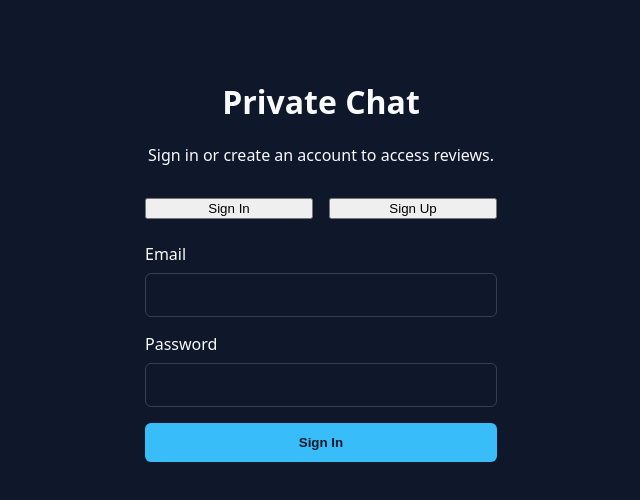
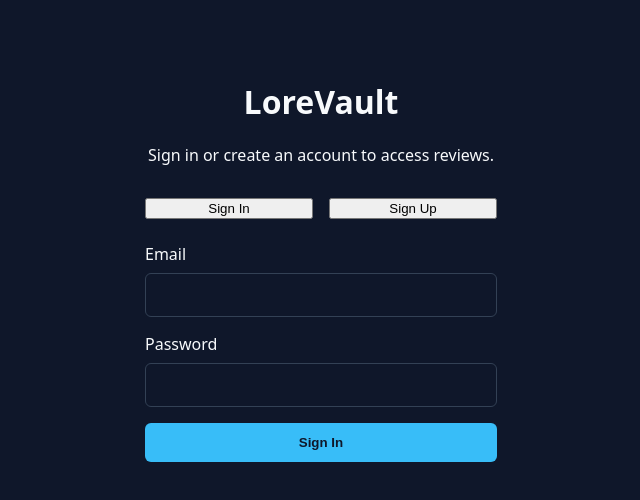
Before and after one commit to referasoku/referasoku.github.io, a plain HTML site: page login.html in a window 1280 px wide. Shown: the whole page, without its empty margins (319-959 px from the left). Drawn offline with nearby package versions, Linux system fonts and the light colour scheme.

Commit message:
Change title and heading from 'Private Chat' to 'LoreVault'

```diff
--- a/login.html
+++ b/login.html
@@ -3,14 +3,14 @@
 <head>
   <meta charset="UTF-8">
   <meta name="viewport" content="width=device-width, initial-scale=1.0">
-  <title>Login - Private Chat</title>
+  <title>Login - LoreVault</title>
   <link rel="stylesheet" href="css/style.css">
   <script src="https://cdn.jsdelivr.net/npm/@supabase/supabase-js@2"></script>
 </head>
 <body>
 
   <main class="container" style="max-width: 400px; margin-top: 5rem;">
-    <h1 style="text-align: center;">Private Chat</h1>
+    <h1 style="text-align: center;">LoreVault</h1>
     <p style="text-align: center; margin-bottom: 2rem;">Sign in or create an account to access reviews.</p>
 
     <div style="display: flex; gap: 1rem; margin-bottom: 1.5rem;">
```
